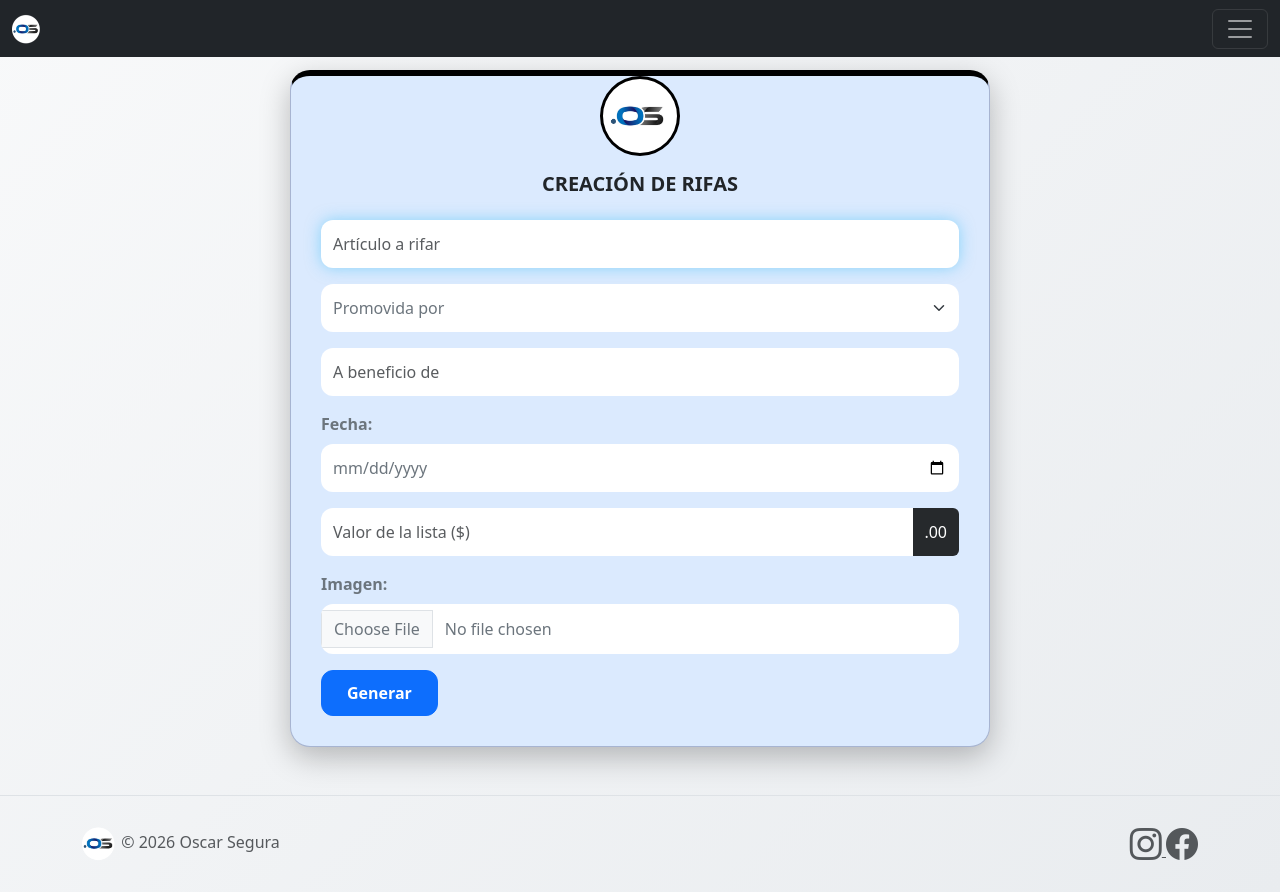
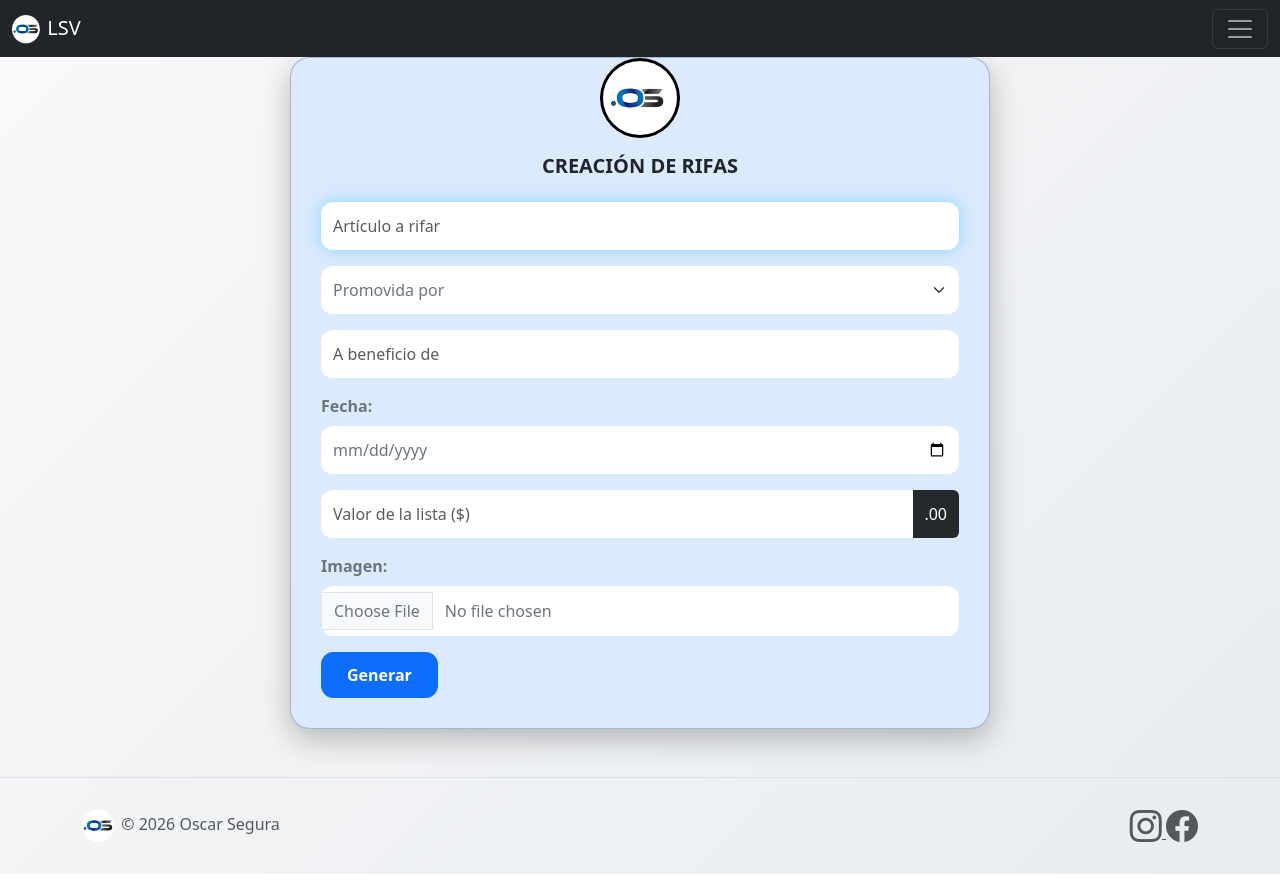
Before and after one commit to SV20008/Web-Oscar, a website: page public/formRifas.html in a window 1280 px wide. Drawn offline with nearby package versions, Linux system fonts and the light colour scheme.

Commit message:
cambios esteticos

```diff
--- a/public/css/style.css
+++ b/public/css/style.css
@@ -14,7 +14,7 @@ body {
 
 .formulario-rifa{
     max-width: 700px;
-    margin: 70px auto 40px auto;
+    margin: 57px auto 40px auto;
     padding: 30px;
 
     background: #dbeafe;
@@ -23,7 +23,6 @@ body {
     border-radius: 20px;
 
     border: 1px solid rgba(17, 25, 80, 0.253);
-    border-top: 6px solid #000;
 
     box-shadow: 0 10px 30px rgba(0,0,0,.25);
 }
--- a/public/formRifas.html
+++ b/public/formRifas.html
@@ -17,6 +17,7 @@
         <div class="container-fluid">
         <a class="navbar-brand" href="public/img/logo-web-azul-negro.png">
         <img src="img/logo-web-azul-negro.png" alt="Logo" width="30" height="30" class="d-inline-block align-text-top">
+        LSV
         </a>
         <button class="navbar-toggler" type="button" data-bs-toggle="offcanvas" data-bs-target="#offcanvasDarkNavbar" aria-controls="offcanvasDarkNavbar" aria-label="Toggle navigation">
             <span class="navbar-toggler-icon"></span>
```
Also changed, not shown: index.html (+1 -0 lines), public/formRifas1.html (+1 -0 lines).
